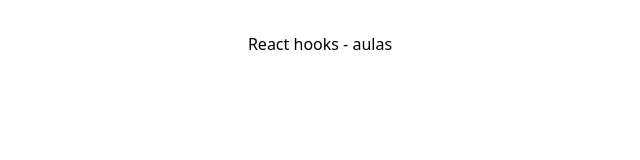
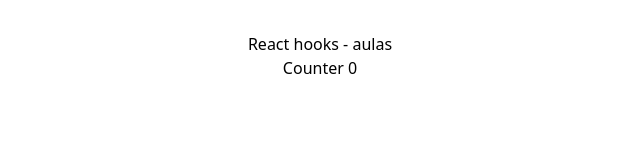
Before and after one commit to costaceta/react-hooks, a React (Vite) app: page / in a window 1280 px wide. Shown: the top 160 px of the page, without its empty margins (320-960 px from the left). Built offline with nearby package versions, Linux system fonts and the light colour scheme.

Commit message:
feat: Created useState Counter

```diff
--- a/src/App.tsx
+++ b/src/App.tsx
@@ -1,9 +1,11 @@
 import './App.css'
+import { Counter } from './components/useState/Counter'
 
 function App() {
   return (
     <>
      <h1 className='text-blue-900 text-3xl'>React hooks - aulas</h1>
+     <Counter />
     </>
   )
 }
--- /dev/null
+++ b/src/components/useState/Counter.tsx
@@ -0,0 +1,15 @@
+import { useState } from "react";
+
+export function Counter () {
+    const [counter, setCounter] = useState(0);
+
+    const increment = () => {
+        setCounter(counter + 1);
+    }
+
+    return (
+        <>
+            <div onClick={increment}>Counter {counter}</div>
+        </>
+    )
+}
```
